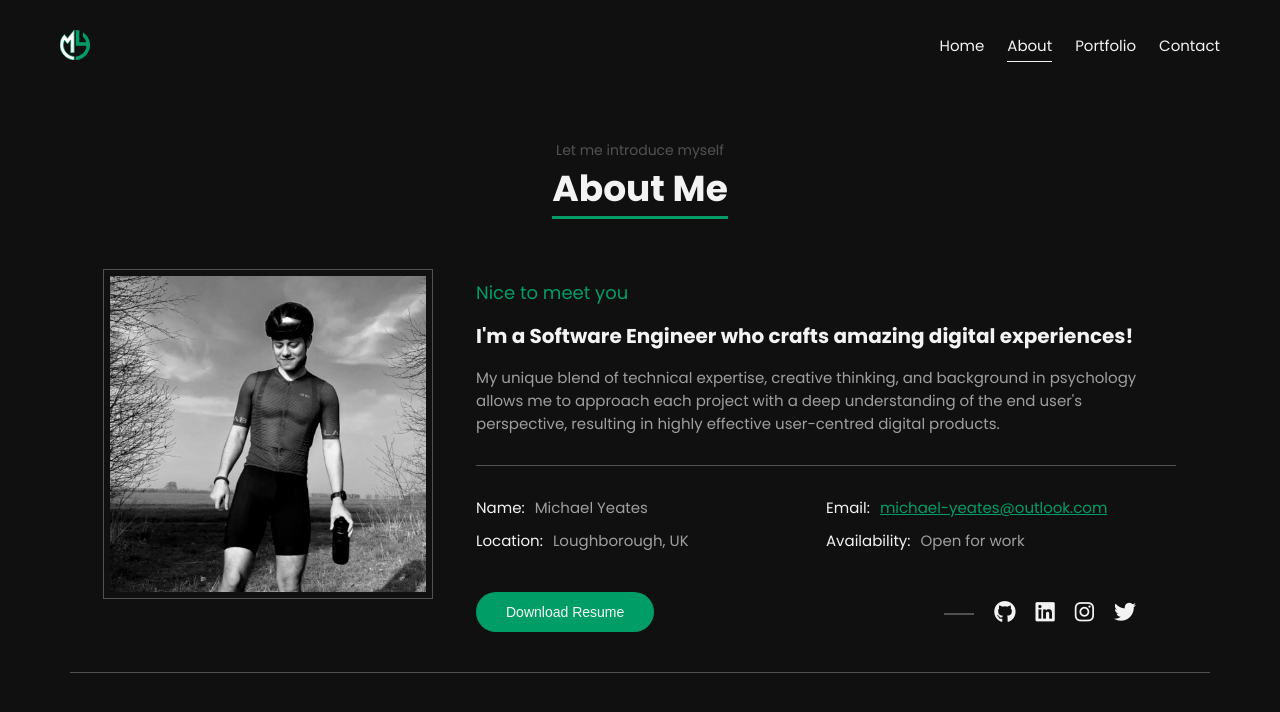
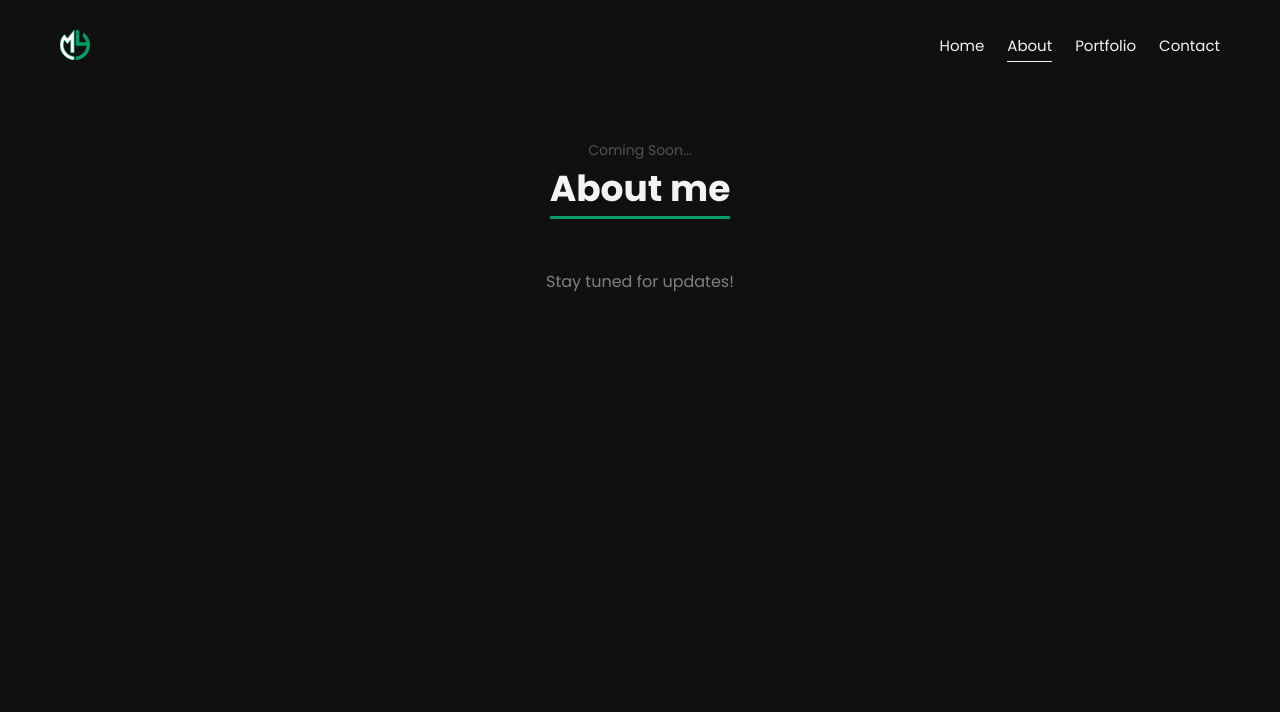
Before and after one commit to mdyeates/my-portfolio, a React (Create React App) app: page /about in a window 1280 px wide. Shown: the top 712 px of the page. Built offline with nearby package versions, Linux system fonts and the light colour scheme.

Commit message:
Remove about section, updating soon

```diff
--- a/src/components/AboutMe.js
+++ b/src/components/AboutMe.js
@@ -1,94 +1,95 @@
-import aboutMeImg from "../images/aboutme.jpeg";
-import { motion } from "framer-motion";
-import SocialIcons from "../components/SocialIcons";
-import { useInView } from "react-intersection-observer";
-import { useState, useEffect } from "react";
-import resume from "../pages/about/michael-yeates-resume.pdf";
+// import aboutMeImg from "../images/aboutme.jpeg";
+// import { motion } from "framer-motion";
+// import SocialIcons from "../components/SocialIcons";
+// import { useInView } from "react-intersection-observer";
+// import { useState, useEffect } from "react";
+// import resume from "../pages/about/michael-yeates-resume.pdf";
 
 const AboutMe = ({ name, email, location, availability, brand }) => {
-  const [ref, inView] = useInView({
-    threshold: 0.2,
-    triggerOnce: true,
-  });
+  // const [ref, inView] = useInView({
+  //   threshold: 0.2,
+  //   triggerOnce: true,
+  // });
 
-  const [downloading, setDownloading] = useState(false);
+  // const [downloading, setDownloading] = useState(false);
 
-  useEffect(() => {
-    setDownloading(false);
-  }, [downloading]);
+  // useEffect(() => {
+  //   setDownloading(false);
+  // }, [downloading]);
 
-  const handleDownload = () => {
-    setDownloading(true);
-    const link = document.createElement("a");
-    link.href = resume;
-    link.download = "Michael-Yeates-Resume.pdf";
-    link.onload = () => {
-      link.remove();
-      setDownloading(false);
-    };
-    document.body.appendChild(link);
-    link.click();
-  };
+  // const handleDownload = () => {
+  //   setDownloading(true);
+  //   const link = document.createElement("a");
+  //   link.href = resume;
+  //   link.download = "Michael-Yeates-Resume.pdf";
+  //   link.onload = () => {
+  //     link.remove();
+  //     setDownloading(false);
+  //   };
+  //   document.body.appendChild(link);
+  //   link.click();
+  // };
 
   return (
-    <div className="aboutContainer container">
-      <div className="row">
-        <motion.div
-          className="personalImage col-12 col-lg-4"
-          ref={ref}
-          initial={{ x: "-10vw", opacity: 0 }}
-          animate={inView ? { x: 0, opacity: 1 } : { x: "-10vw", opacity: 0 }}
-          transition={{ duration: 0.4, ease: "easeInOut" }}
-        >
-          <img src={aboutMeImg} alt={name} />
-        </motion.div>
-        <motion.div
-          className="personalInfo col-12 col-lg-8"
-          ref={ref}
-          initial={{ x: "10vw", opacity: 0 }}
-          animate={inView ? { x: 0, opacity: 1 } : { x: "10vw", opacity: 0 }}
-          transition={{ duration: 0.4, ease: "easeInOut" }}
-        >
-          <div className="contentContainer">
-            <h4>Nice to meet you</h4>
-            <h5>I'm a Software Engineer who crafts amazing digital experiences!</h5>
-            <div className="contentDescription">
-              <p>{brand}</p>
-            </div>
-            <div className="infoContainer">
-              <div className="row">
-                <div className="col-12 col-md-6 info">
-                  <span>Name:</span>
-                  <p>Michael Yeates</p>
-                </div>
-                <div className="col-12 col-md-6 info">
-                  <span>Email:</span>
-                  <p>
-                    <a href={`mailto:${email}`}>{email}</a>
-                  </p>
-                </div>
-              </div>
-              <div className="row">
-                <div className="col-12 col-md-6 info">
-                  <span>Location:</span>
-                  <p>{location}</p>
-                </div>
-                <div className="col-12 col-md-6 info">
-                  <span>Availability:</span>
-                  <p>{availability}</p>
-                </div>
-              </div>
-            </div>
-            <div className="buttonContainer">
-              <button className="btn downloadCV" onClick={handleDownload} disabled={downloading}>
-                {downloading ? "Downloading..." : "Download Resume"}
-              </button>{" "}
-              <SocialIcons />
-            </div>
-          </div>
-        </motion.div>
-      </div>
-    </div>
+    <p style={{ color: "grey" }}>Stay tuned for updates!</p>
+    // <div className="aboutContainer container">
+    //   <div className="row">
+    //     <motion.div
+    //       className="personalImage col-12 col-lg-4"
+    //       ref={ref}
+    //       initial={{ x: "-10vw", opacity: 0 }}
+    //       animate={inView ? { x: 0, opacity: 1 } : { x: "-10vw", opacity: 0 }}
+    //       transition={{ duration: 0.4, ease: "easeInOut" }}
+    //     >
+    //       <img src={aboutMeImg} alt={name} />
+    //     </motion.div>
+    //     <motion.div
+    //       className="personalInfo col-12 col-lg-8"
+    //       ref={ref}
+    //       initial={{ x: "10vw", opacity: 0 }}
+    //       animate={inView ? { x: 0, opacity: 1 } : { x: "10vw", opacity: 0 }}
+    //       transition={{ duration: 0.4, ease: "easeInOut" }}
+    //     >
+    //       <div className="contentContainer">
+    //         <h4>Nice to meet you</h4>
+    //         <h5>I'm a Software Engineer who crafts amazing digital experiences!</h5>
+    //         <div className="contentDescription">
+    //           <p>{brand}</p>
+    //         </div>
+    //         <div className="infoContainer">
+    //           <div className="row">
+    //             <div className="col-12 col-md-6 info">
+    //               <span>Name:</span>
+    //               <p>Michael Yeates</p>
+    //             </div>
+    //             <div className="col-12 col-md-6 info">
+    //               <span>Email:</span>
+    //               <p>
+    //                 <a href={`mailto:${email}`}>{email}</a>
+    //               </p>
+    //             </div>
+    //           </div>
+    //           <div className="row">
+    //             <div className="col-12 col-md-6 info">
+    //               <span>Location:</span>
+    //               <p>{location}</p>
+    //             </div>
+    //             <div className="col-12 col-md-6 info">
+    //               <span>Availability:</span>
+    //               <p>{availability}</p>
+    //             </div>
+    //           </div>
+    //         </div>
+    //         <div className="buttonContainer">
+    //           <button className="btn downloadCV" /*onClick={handleDownload}*/ disabled={downloading}>
+    //             {downloading ? "Downloading..." : "Download Resume"}
+    //           </button>{" "}
+    //           <SocialIcons />
+    //         </div>
+    //       </div>
+    //     </motion.div>
+    //   </div>
+    // </div>
   );
 };
 
--- a/src/pages/about/About.js
+++ b/src/pages/about/About.js
@@ -4,7 +4,7 @@ import PageHeader from "../../components/PageHeader";
 const About = ({ name, location, brand, email, availability }) => {
   return (
     <section className="about">
-      <PageHeader title="About Me" description="Let me introduce myself" />
+      <PageHeader title="About me" description="Coming Soon..." />
       <AboutMe name={name} location={location} brand={brand} email={email} availability={availability} />
     </section>
   );
```
Also changed, not shown: 1 other file (tests, documents, lock files or other folders).
